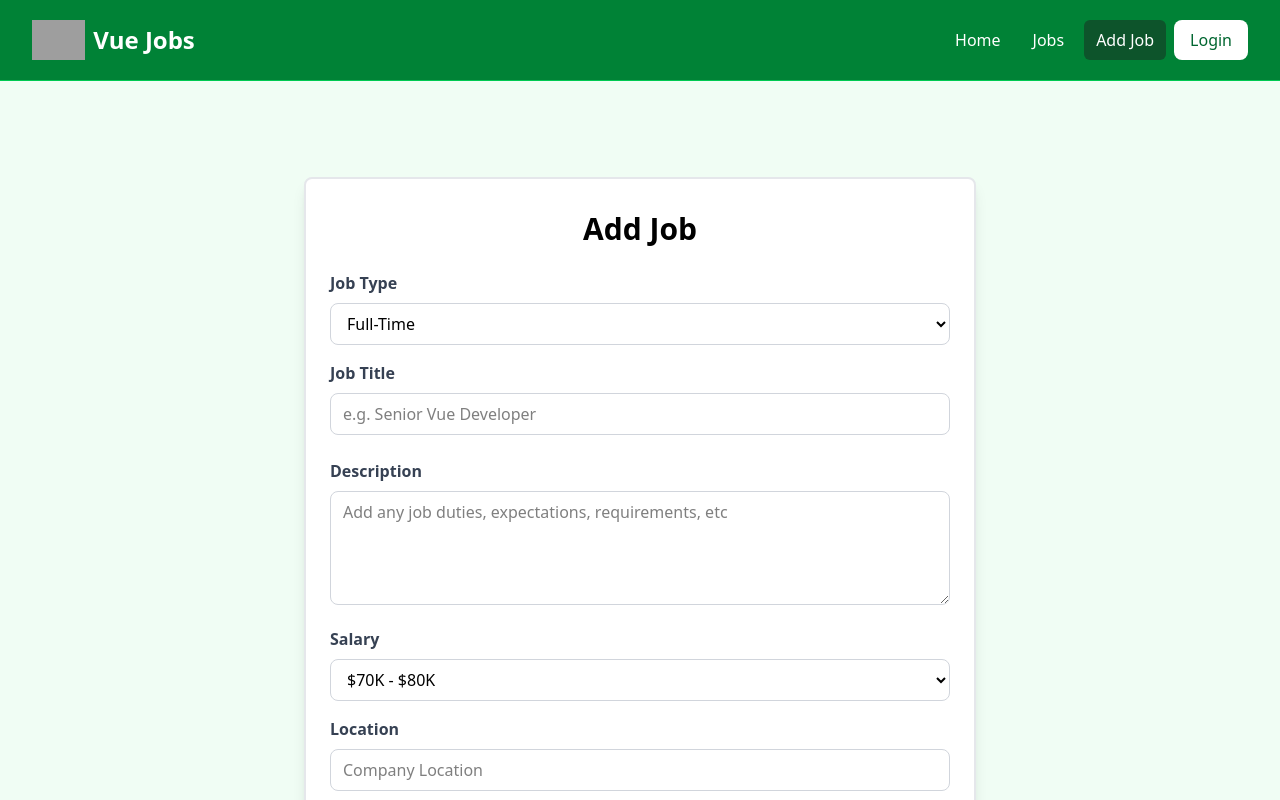
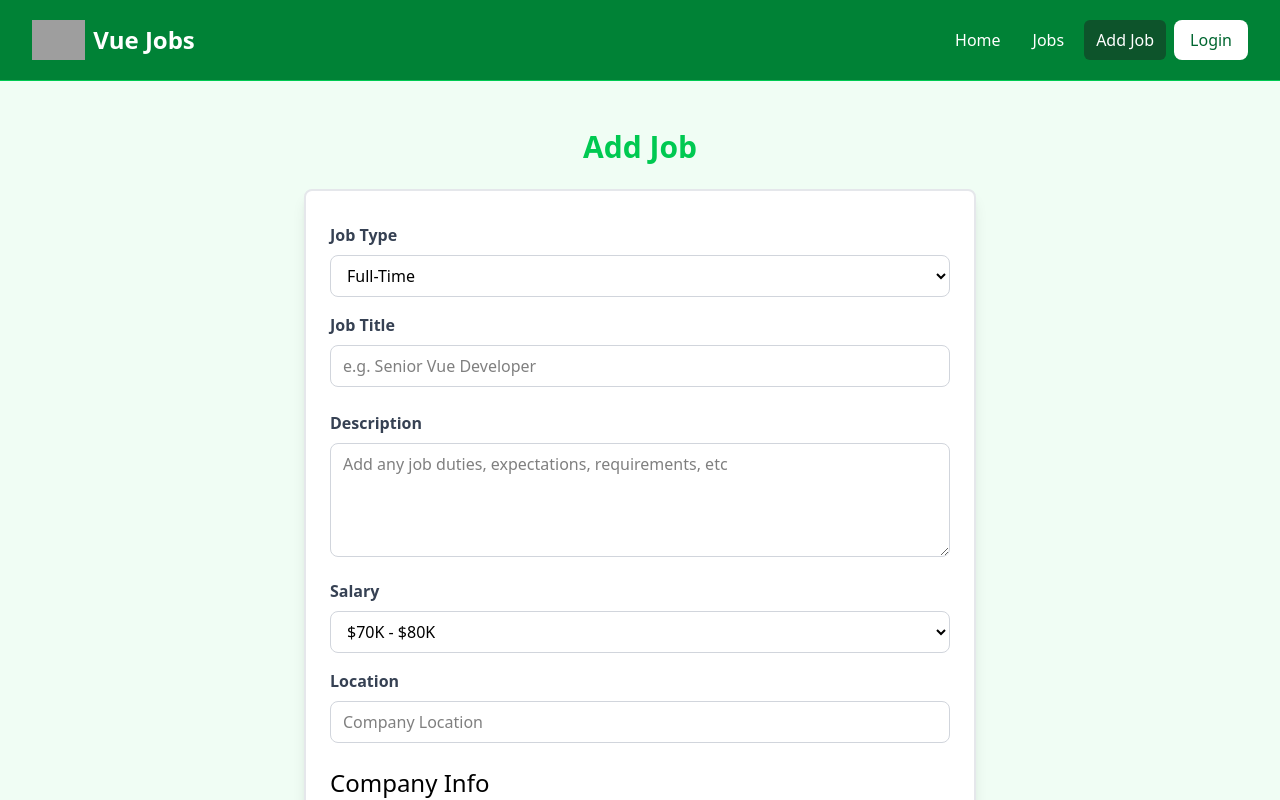
Before and after one commit to shamiul-anik/vue-jobs, a Vue app: page /add-job in a window 1280 px wide. Shown: the top 800 px of the page. Built offline with nearby package versions, Linux system fonts and the light colour scheme; grey boxes are pictures that could not be loaded.

Commit message:
design: search field design update, add job title design update

```diff
--- a/src/views/AddJobView.vue
+++ b/src/views/AddJobView.vue
@@ -1,10 +1,13 @@
 <template>
   <div>
     <section class="bg-green-50">
-      <div class="container m-auto max-w-2xl py-24">
+      <div class="container m-auto max-w-2xl py-12">
+        <h2 class="text-3xl font-bold text-green-500 mb-6 text-center">
+          Add Job
+        </h2>
         <div class="bg-white px-6 py-8 mb-4 shadow-lg rounded-lg border-2 border-gray-200 m-4 md:m-0">
           <form @submit.prevent="handleSubmit">
-            <h2 class="text-3xl text-center font-semibold mb-6">Add Job</h2>
+            <!-- <h2 class="text-3xl text-center font-semibold mb-6">Add Job</h2> -->
 
             <div class="mb-4">
               <label for="type" class="block text-gray-700 font-bold mb-2">Job Type</label>
--- a/src/views/JobsView.vue
+++ b/src/views/JobsView.vue
@@ -3,14 +3,17 @@
     <!-- Filter Jobs -->
     <section class="bg-green-50 py-4">
       <div class="container mx-auto px-4">
-        <div class="relative">
+        <div class="text-center">
+          <span class="relative">
+          <i class="fas fa-search absolute left-3 top-1/2 transform -translate-y-1/2 text-gray-400"></i>
           <input
             name="searchJob"
             v-model="searchQuery"
             type="text"
-            class="w-full p-3 border bg-white border-green-500 rounded-lg focus:outline-green-500"
+            class="w-full md:w-3xl p-3 pl-10 border bg-white border-green-500 rounded-lg focus:outline-green-500"
             placeholder="Filter jobs by title, location, or company..."
           />
+          </span>
         </div>
       </div>
     </section>
```
